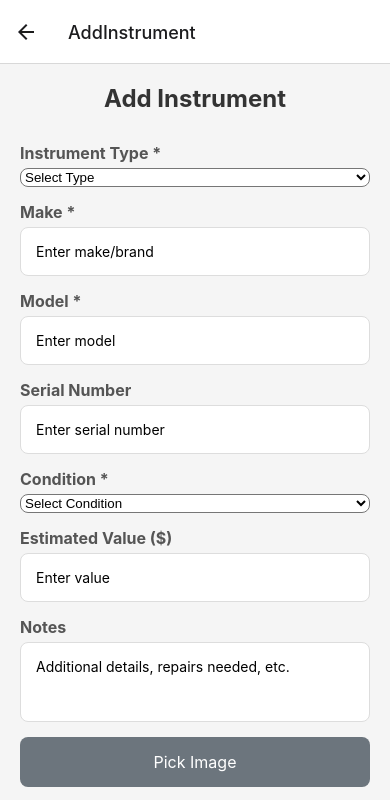
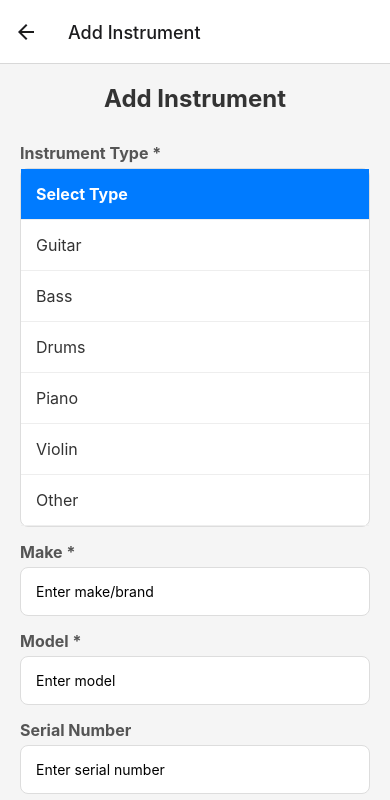
Before and after one commit to dps3ven/my_stuff, a React Native app: screen /AddInstrument in a window 390 px wide. Shown: the top 800 px of the page. Built offline with nearby package versions, Linux system fonts and the light colour scheme.

Commit message:
working inventory

```diff
--- a/screens/AddInstrumentScreen.js
+++ b/screens/AddInstrumentScreen.js
@@ -1,20 +1,47 @@
-import React, { useState } from 'react';
+import React, { useState, useEffect } from 'react';
 import { View, Text, TextInput, TouchableOpacity, StyleSheet, ScrollView, Alert, Image } from 'react-native';
-import { Picker } from '@react-native-picker/picker';
 import * as ImagePicker from 'expo-image-picker';
 import AsyncStorage from '@react-native-async-storage/async-storage';
 
-export default function AddInstrumentScreen({ navigation }) {
+const INSTRUMENT_TYPES = [
+  { label: 'Select Type', value: '' },
+  { label: 'Guitar', value: 'Guitar' },
+  { label: 'Bass', value: 'Bass' },
+  { label: 'Drums', value: 'Drums' },
+  { label: 'Piano', value: 'Piano' },
+  { label: 'Violin', value: 'Violin' },
+  { label: 'Other', value: 'Other' },
+];
+
+const CONDITIONS = [
+  { label: 'Select Condition', value: '' },
+  { label: 'New', value: 'New' },
+  { label: 'Excellent', value: 'Excellent' },
+  { label: 'Good', value: 'Good' },
+  { label: 'Fair', value: 'Fair' },
+  { label: 'Poor', value: 'Poor' },
+];
+
+export default function AddInstrumentScreen({ navigation, route }) {
+  const editItem = route?.params?.editItem;
+  const isEditing = !!editItem;
+
   const [instrument, setInstrument] = useState({
-    type: '',
-    brand: '',
-    model: '',
-    serialNumber: '',
-    condition: '',
-    value: '',
-    notes: '',
-    image: null,
+    type: editItem?.type || '',
+    brand: editItem?.brand || '',
+    model: editItem?.model || '',
+    serialNumber: editItem?.serialNumber || '',
+    condition: editItem?.condition || '',
+    value: editItem?.value || '',
+    notes: editItem?.notes || '',
+    image: editItem?.image || null,
   });
+
+  useEffect(() => {
+    navigation.setOptions({
+      title: isEditing ? 'Edit Instrument' : 'Add Instrument'
+    });
+  }, [navigation, isEditing]);
 
   const pickImage = async () => {
     const result = await ImagePicker.launchImageLibraryAsync({
@@ -39,40 +66,62 @@ export default function AddInstrumentScreen({ navigation }) {
       const currentUser = JSON.parse(await AsyncStorage.getItem('currentUser'));
       const inventory = JSON.parse(await AsyncStorage.getItem(`inventory_${currentUser.id}`) || '[]');
 
+      if (isEditing) {
+        const updatedInventory = inventory.map(item =>
+          item.id === editItem.id ? { ...instrument, id: editItem.id } : item
+        );
+        await AsyncStorage.setItem(`inventory_${currentUser.id}`, JSON.stringify(updatedInventory));
+        Alert.alert('Success', 'Instrument updated successfully', [
+          { text: 'OK', onPress: () => navigation.goBack() }
+        ]);
+      } else {
         const newInstrument = {
           ...instrument,
           id: Date.now(),
         };
-
         inventory.push(newInstrument);
         await AsyncStorage.setItem(`inventory_${currentUser.id}`, JSON.stringify(inventory));
-
         Alert.alert('Success', 'Instrument added to inventory', [
           { text: 'OK', onPress: () => navigation.goBack() }
         ]);
+      }
     } catch (error) {
       Alert.alert('Error', 'Failed to save instrument');
     }
   };
+
+  const renderPicker = (items, selectedValue, onValueChange, placeholder) => (
+    <View style={styles.pickerContainer}>
+      {items.map((item) => (
+        <TouchableOpacity
+          key={item.value}
+          style={[
+            styles.pickerItem,
+            selectedValue === item.value && styles.pickerItemSelected
+          ]}
+          onPress={() => onValueChange(item.value)}
+        >
+          <Text style={[
+            styles.pickerText,
+            selectedValue === item.value && styles.pickerTextSelected
+          ]}>
+            {item.label}
+          </Text>
+        </TouchableOpacity>
+      ))}
+    </View>
+  );
 
   return (
     <ScrollView style={styles.container}>
       <Text style={styles.title}>Add Instrument</Text>
 
       <Text style={styles.label}>Instrument Type *</Text>
-      <Picker
-        selectedValue={instrument.type}
-        onValueChange={(value) => setInstrument({ ...instrument, type: value })}
-        style={styles.picker}
-      >
-        <Picker.Item label="Select Type" value="" />
-        <Picker.Item label="Guitar" value="Guitar" />
-        <Picker.Item label="Bass" value="Bass" />
-        <Picker.Item label="Drums" value="Drums" />
-        <Picker.Item label="Piano" value="Piano" />
-        <Picker.Item label="Violin" value="Violin" />
-        <Picker.Item label="Other" value="Other" />
-      </Picker>
+      {renderPicker(
+        INSTRUMENT_TYPES,
+        instrument.type,
+        (value) => setInstrument({ ...instrument, type: value })
+      )}
 
       <Text style={styles.label}>Make *</Text>
       <TextInput
@@ -99,18 +148,11 @@ export default function AddInstrumentScreen({ navigation }) {
       />
 
       <Text style={styles.label}>Condition *</Text>
-      <Picker
-        selectedValue={instrument.condition}
-        onValueChange={(value) => setInstrument({ ...instrument, condition: value })}
-        style={styles.picker}
-      >
-        <Picker.Item label="Select Condition" value="" />
-        <Picker.Item label="New" value="New" />
-        <Picker.Item label="Excellent" value="Excellent" />
-        <Picker.Item label="Good" value="Good" />
-        <Picker.Item label="Fair" value="Fair" />
-        <Picker.Item label="Poor" value="Poor" />
-      </Picker>
+      {renderPicker(
+        CONDITIONS,
+        instrument.condition,
+        (value) => setInstrument({ ...instrument, condition: value })
+      )}
 
       <Text style={styles.label}>Estimated Value ($)</Text>
       <TextInput
@@ -140,7 +182,7 @@ export default function AddInstrumentScreen({ navigation }) {
       )}
 
       <TouchableOpacity style={styles.saveButton} onPress={saveInstrument}>
-        <Text style={styles.saveButtonText}>Add to Inventory</Text>
+        <Text style={styles.saveButtonText}>{isEditing ? 'Update Instrument' : 'Add to Inventory'}</Text>
       </TouchableOpacity>
     </ScrollView>
   );
@@ -177,10 +219,28 @@ const styles = StyleSheet.create({
     height: 80,
     textAlignVertical: 'top',
   },
-  picker: {
+  pickerContainer: {
     backgroundColor: 'white',
+    borderRadius: 8,
+    borderWidth: 1,
+    borderColor: '#ddd',
     marginBottom: 15,
-    borderRadius: 8,
+  },
+  pickerItem: {
+    padding: 15,
+    borderBottomWidth: 1,
+    borderBottomColor: '#eee',
+  },
+  pickerItemSelected: {
+    backgroundColor: '#007bff',
+  },
+  pickerText: {
+    fontSize: 16,
+    color: '#333',
+  },
+  pickerTextSelected: {
+    color: 'white',
+    fontWeight: 'bold',
   },
   imageButton: {
     backgroundColor: '#6c757d',
--- a/screens/DashboardScreen.js
+++ b/screens/DashboardScreen.js
@@ -7,8 +7,11 @@ export default function DashboardScreen({ navigation }) {
   const [stats, setStats] = useState({ totalItems: 0, totalValue: 0 });
 
   useEffect(() => {
-    loadUserAndStats();
-  }, []);
+    const unsubscribe = navigation.addListener('focus', () => {
+      loadUserAndStats();
+    });
+    return unsubscribe;
+  }, [navigation]);
 
   const loadUserAndStats = async () => {
     try {
--- a/screens/InventoryScreen.js
+++ b/screens/InventoryScreen.js
@@ -7,8 +7,11 @@ export default function InventoryScreen({ navigation }) {
   const [user, setUser] = useState(null);
 
   useEffect(() => {
+    const unsubscribe = navigation.addListener('focus', () => {
       loadInventory();
-  }, []);
+    });
+    return unsubscribe;
+  }, [navigation]);
 
   const loadInventory = async () => {
     try {
@@ -19,6 +22,10 @@ export default function InventoryScreen({ navigation }) {
     } catch (error) {
       console.error('Error loading inventory:', error);
     }
+  };
+
+  const editItem = (item) => {
+    navigation.navigate('AddInstrument', { editItem: item });
   };
 
   const deleteItem = async (id) => {
@@ -62,12 +69,20 @@ export default function InventoryScreen({ navigation }) {
         {item.notes && <Text style={styles.itemNotes}>Notes: {item.notes}</Text>}
       </View>
 
+      <View style={styles.actionButtons}>
+        <TouchableOpacity
+          style={styles.editButton}
+          onPress={() => editItem(item)}
+        >
+          <Text style={styles.editButtonText}>Edit</Text>
+        </TouchableOpacity>
         <TouchableOpacity
           style={styles.deleteButton}
           onPress={() => deleteItem(item.id)}
         >
           <Text style={styles.deleteButtonText}>Delete</Text>
         </TouchableOpacity>
+      </View>
     </View>
   );
 
@@ -180,15 +195,33 @@ const styles = StyleSheet.create({
     fontStyle: 'italic',
     marginTop: 5,
   },
+  actionButtons: {
+    flexDirection: 'column',
+    gap: 5,
+  },
+  editButton: {
+    backgroundColor: '#ffc107',
+    padding: 8,
+    borderRadius: 4,
+    minWidth: 50,
+  },
+  editButtonText: {
+    color: '#212529',
+    fontSize: 12,
+    fontWeight: 'bold',
+    textAlign: 'center',
+  },
   deleteButton: {
     backgroundColor: '#dc3545',
     padding: 8,
     borderRadius: 4,
+    minWidth: 50,
   },
   deleteButtonText: {
     color: 'white',
     fontSize: 12,
     fontWeight: 'bold',
+    textAlign: 'center',
   },
   emptyContainer: {
     flex: 1,
```
Lines whose indentation alone changed are shown as unchanged.
